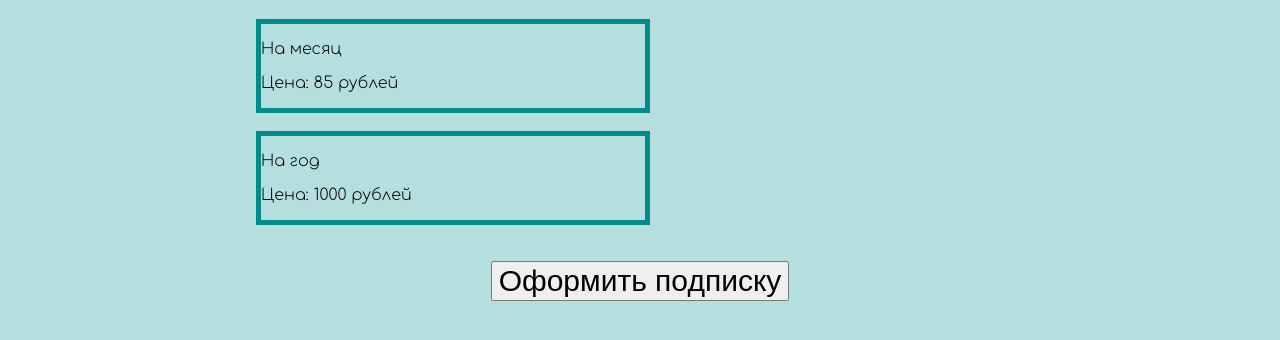
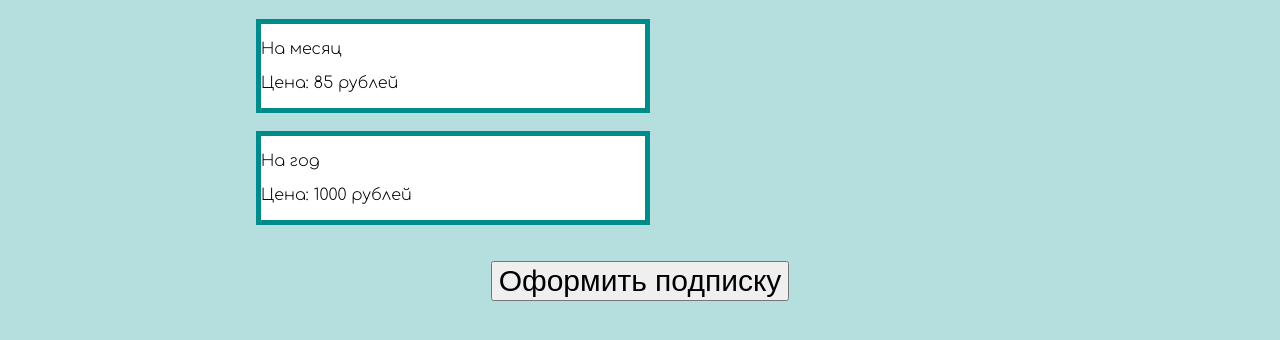
Before and after one commit to detiweb/Arkhipov-Dmitry-itog, a plain HTML site: page podpiska.html in a window 1280 px wide. Shown: the part 184-524 px from the top of the page. Drawn offline with Linux system fonts and the light colour scheme.

Commit message:
25.06.2021

```diff
--- a/index.css
+++ b/index.css
@@ -46,3 +46,9 @@ footer{
 	margin-top: 1%;
 	border-radius: 10px;
 }
+.card2{
+	border: 5px solid darkcyan;
+	width: 30%;
+	margin-left: 20%;
+	background: white;
+}
--- a/podpiska.html
+++ b/podpiska.html
@@ -3,8 +3,8 @@
 <head>
 	<title>Оформить подписку</title>
 	<link rel="preconnect" href="https://fonts.googleapis.com">
-<link rel="preconnect" href="https://fonts.gstatic.com" crossorigin>
-<link href="https://fonts.googleapis.com/css2?family=Comfortaa:wght@300&display=swap" rel="stylesheet">
+	<link rel="preconnect" href="https://fonts.gstatic.com" crossorigin>
+	<link href="https://fonts.googleapis.com/css2?family=Comfortaa:wght@300&display=swap" rel="stylesheet">
 	<link rel="stylesheet" type="text/css" href="index.css">
 </head>
 <body>
@@ -25,28 +25,14 @@
 			</div>
 		</div>
 	</header>
-	<center><h1>Оформить подписку</h1></center>
-	<div class='month'>
+	<center><h1 class="hhhh">Оформить подписку</h1></center>
+	<div class='card2'>
 		<p>На месяц</p>
-		<style type="text/css">
-			.month{
-				border: 5px solid darkcyan;
-				width: 30%;
-				margin-left: 20%;
-			}
-		</style>
 		<p>Цена: 85 рублей</p>
 	</div>
 	<br>
-	<div class='year'>
+	<div class='card2'>
 		<p>На год</p>
-		<style type="text/css">
-			.year{
-				border: 5px solid darkcyan;
-				width: 30%;
-				margin-left: 20%;
-			}
-		</style>
 		<p>Цена: 1000 рублей</p>
 	</div>
 	<br>
```
Also changed, not shown: 1 other file.
